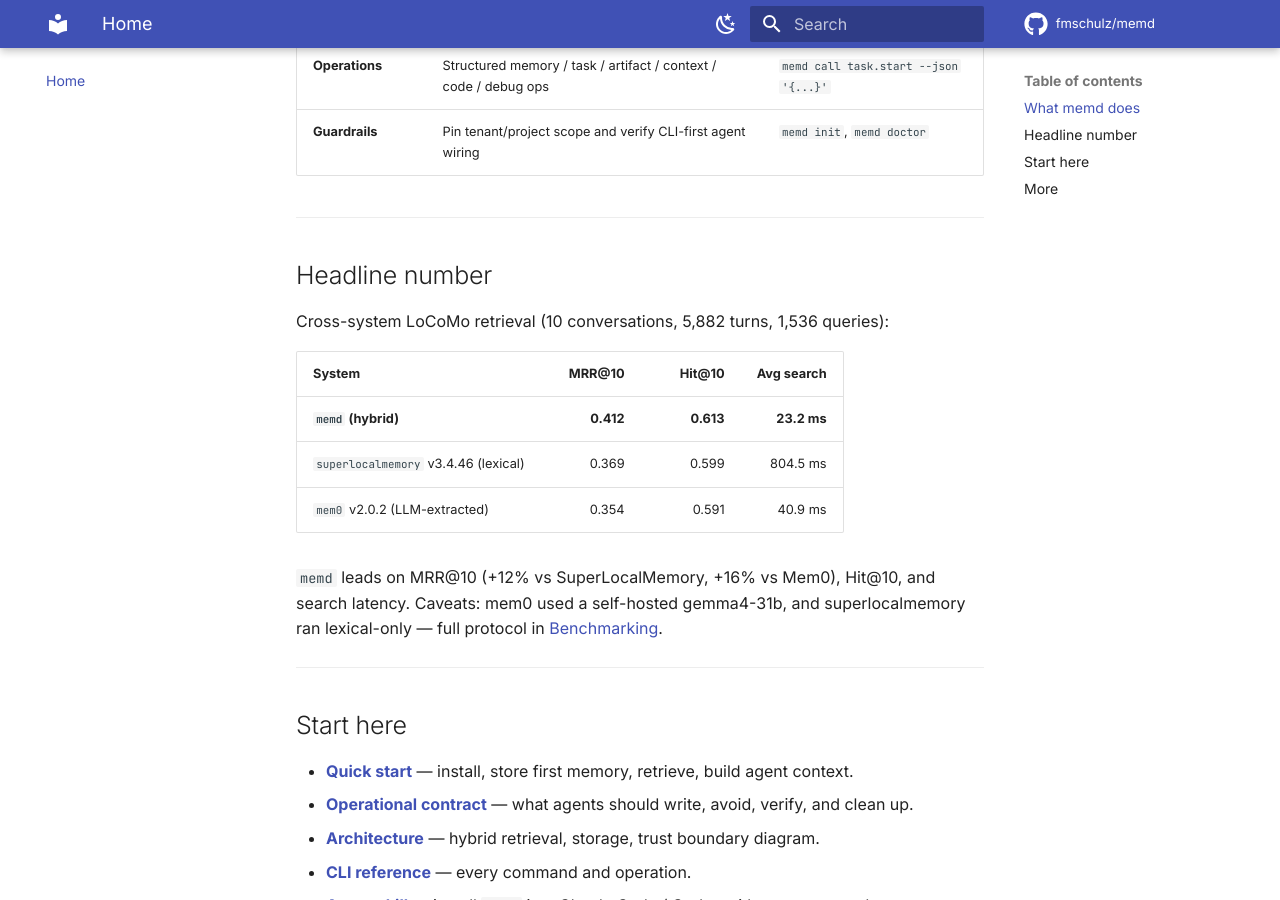
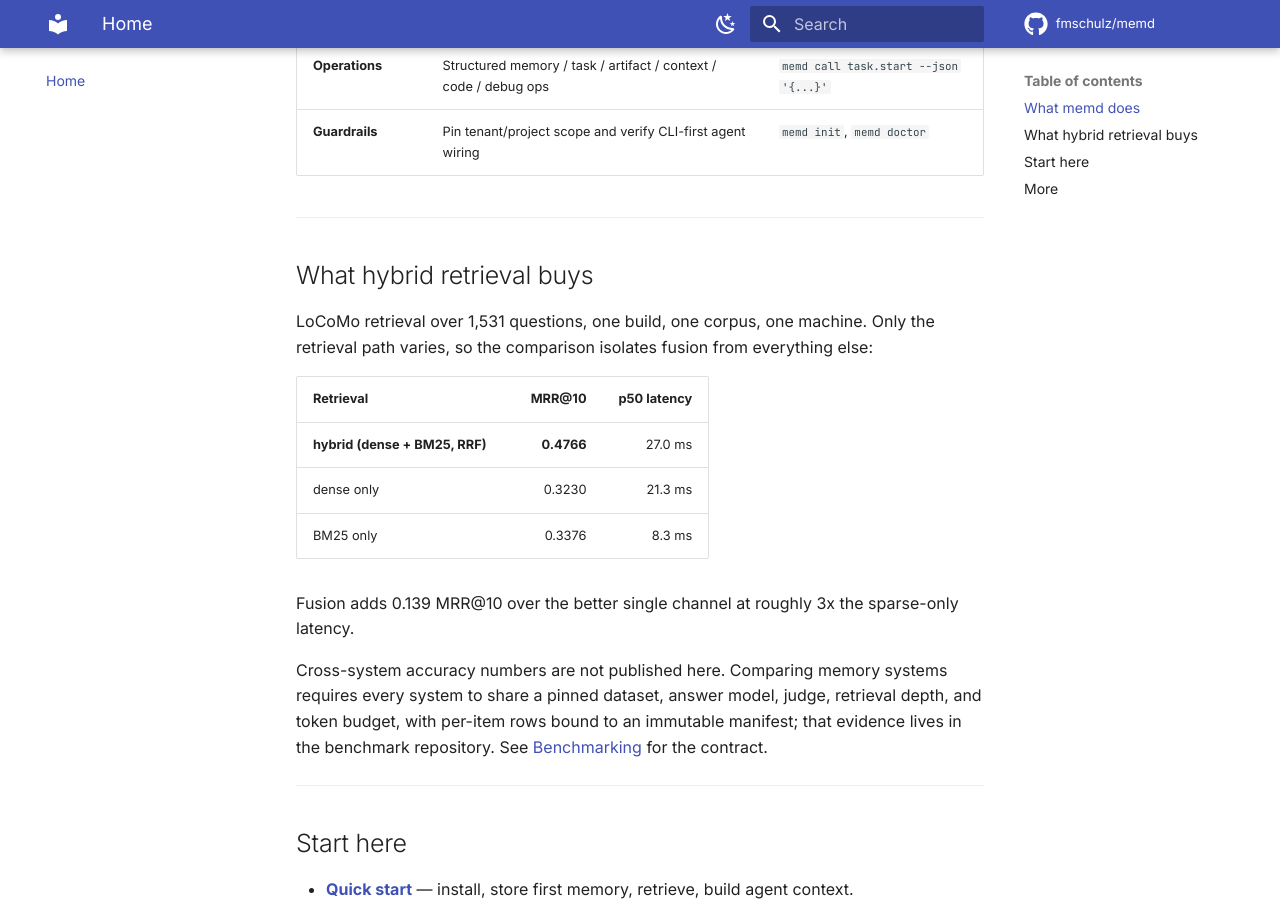
Before and after one commit to fmschulz/memd, an MkDocs documentation site: the page built from docs/index.md, in a window 1280 px wide and 900 px high, scrolled down 1117 px. Built offline with MkDocs 1.6.1 and Material for MkDocs 9.7.7, drawn with Linux system fonts in a browser that asks for light colours; comment, search, counter and statistics services are not loaded; the version menu is left out.

Commit message:
chore(release): 1.7.0
Also lands the docs/index.md headline-number rewrite that was already in the
tree: the cross-system LoCoMo table is replaced by a hybrid/dense/BM25
ablation on one build, one corpus, one machine, so the comparison isolates
fusion rather than mixing in other systems' configurations.

```diff
--- a/Cargo.toml
+++ b/Cargo.toml
@@ -3,7 +3,7 @@
 resolver = "2"
 
 [workspace.package]
-version = "1.6.1"
+version = "1.7.0"
 edition = "2021"
 license = "MIT"
 
--- a/docs/index.md
+++ b/docs/index.md
@@ -1,6 +1,6 @@
 # memd
 
-[![Version](https://img.shields.io/badge/version-1.6.1-blue)](https://github.com/fmschulz/memd/blob/main/CHANGELOG.md){ .md-button }
+[![Version](https://img.shields.io/badge/version-1.7.0-blue)](https://github.com/fmschulz/memd/blob/main/CHANGELOG.md){ .md-button }
 [![Rust](https://img.shields.io/badge/Rust-2021-orange?logo=rust&logoColor=white)](https://github.com/fmschulz/memd/blob/main/Cargo.toml){ .md-button }
 [![License](https://img.shields.io/badge/license-MIT-green)](https://github.com/fmschulz/memd/blob/main/LICENSE){ .md-button }
 
@@ -32,19 +32,26 @@
 
 ---
 
-## Headline number
+## What hybrid retrieval buys
 
-Cross-system LoCoMo retrieval (10 conversations, 5,882 turns, 1,536 queries):
+LoCoMo retrieval over 1,531 questions, one build, one corpus, one machine. Only
+the retrieval path varies, so the comparison isolates fusion from everything
+else:
 
-| System | MRR@10 | Hit@10 | Avg search |
-| --- | ---: | ---: | ---: |
-| **`memd` (hybrid)** | **0.412** | **0.613** | **23.2 ms** |
-| `superlocalmemory` v3.4.46 (lexical) | 0.369 | 0.599 | 804.5 ms |
-| `mem0` v2.0.2 (LLM-extracted) | 0.354 | 0.591 | 40.9 ms |
+| Retrieval | MRR@10 | p50 latency |
+| --- | ---: | ---: |
+| **hybrid (dense + BM25, RRF)** | **0.4766** | 27.0 ms |
+| dense only | 0.3230 | 21.3 ms |
+| BM25 only | 0.3376 | 8.3 ms |
 
-`memd` leads on MRR@10 (+12% vs SuperLocalMemory, +16% vs Mem0), Hit@10, and
-search latency. Caveats: mem0 used a self-hosted gemma4-31b, and
-superlocalmemory ran lexical-only — full protocol in [Benchmarking](benchmarking.md).
+Fusion adds 0.139 MRR@10 over the better single channel at roughly 3x the
+sparse-only latency.
+
+Cross-system accuracy numbers are not published here. Comparing memory systems
+requires every system to share a pinned dataset, answer model, judge, retrieval
+depth, and token budget, with per-item rows bound to an immutable manifest; that
+evidence lives in the benchmark repository. See [Benchmarking](benchmarking.md)
+for the contract.
 
 ---
 
```
Also changed, not shown: CHANGELOG.md (+31 -0 lines), README.md (+1 -1 lines), 2 other files.
